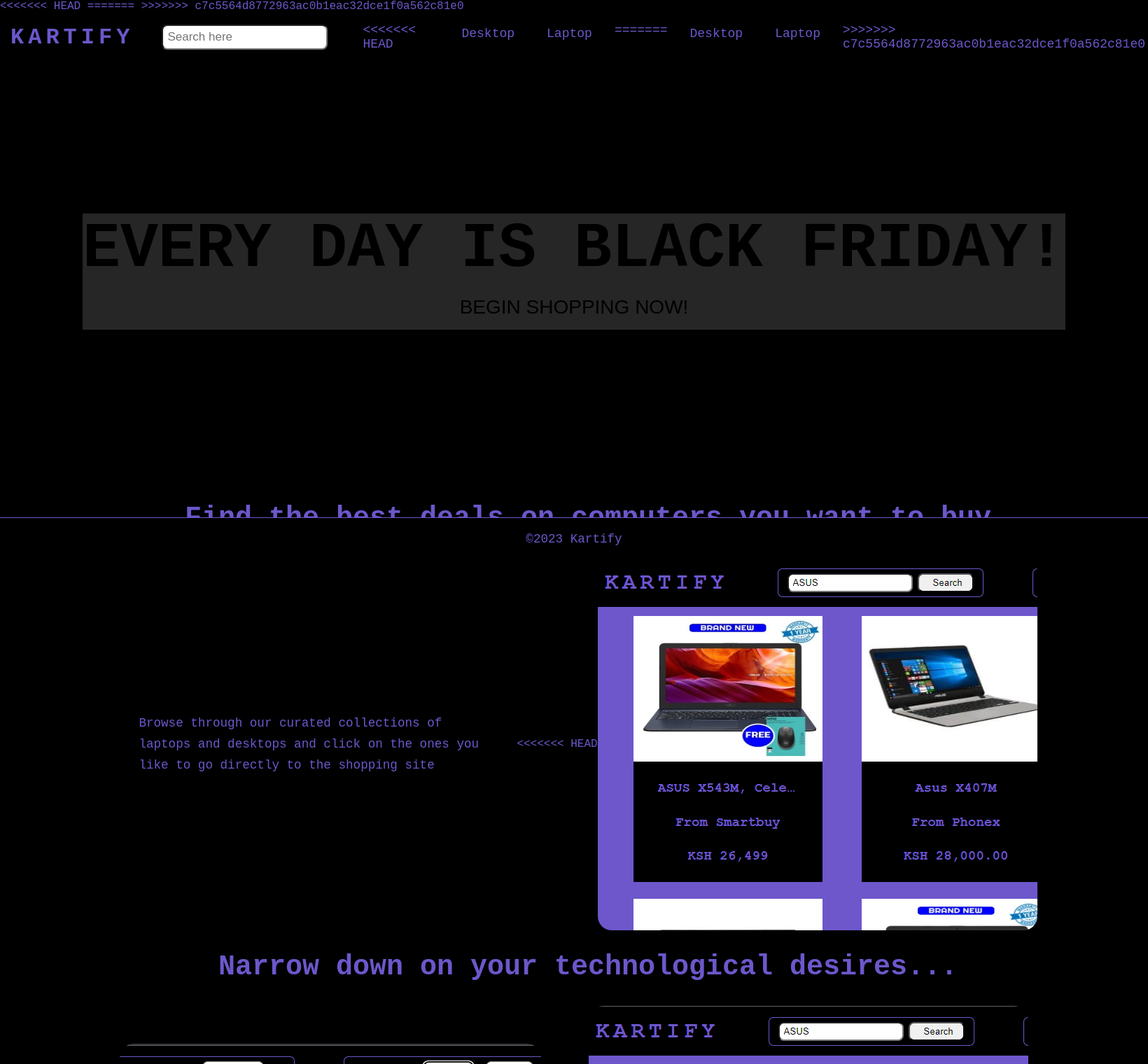
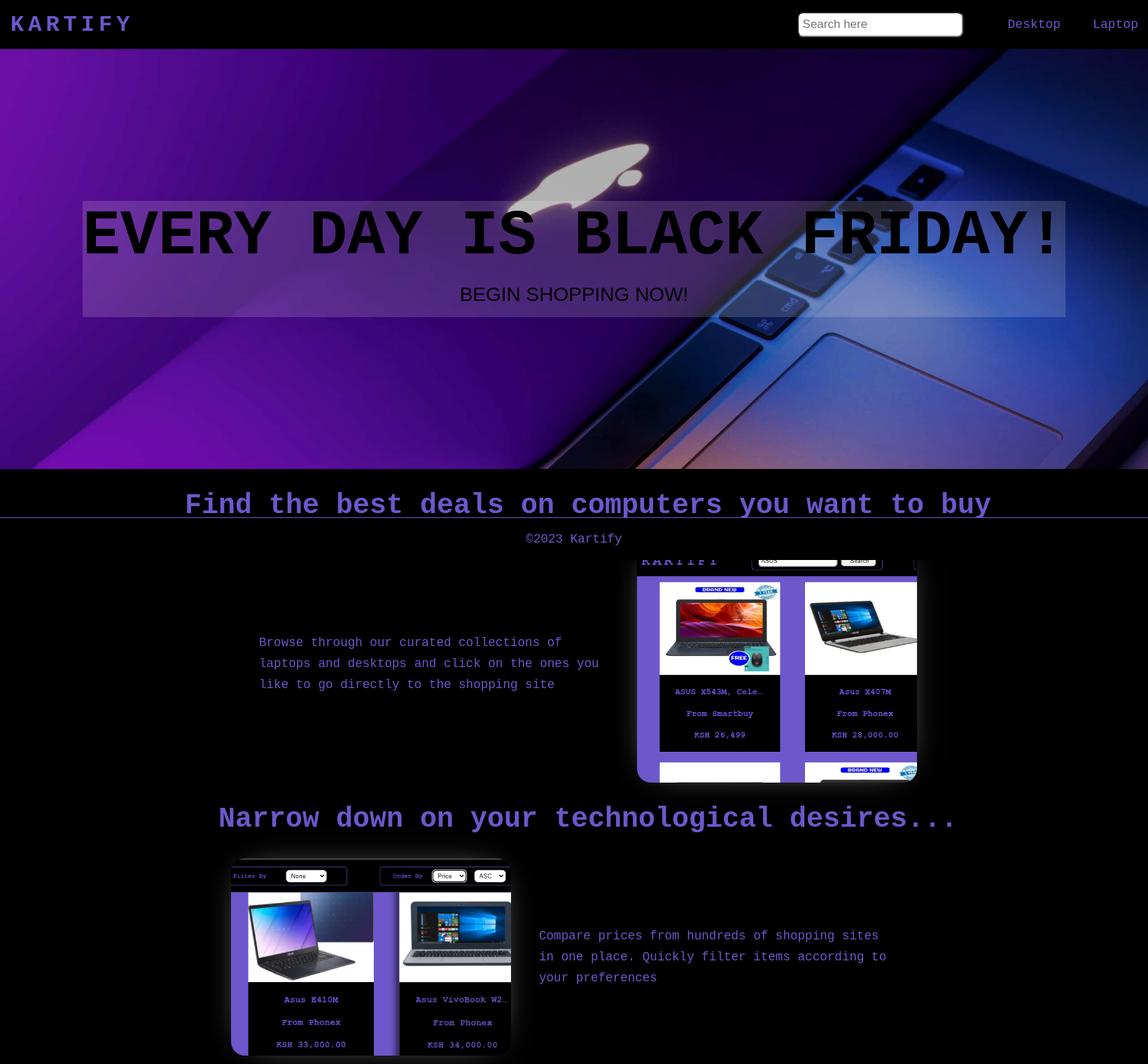
Before and after one commit to bion-slmn/Kartify, a Flask app: page / in a window 1640 px wide. Shown: the top 1520 px of the page at 70% size. Run offline with Flask 3, Linux system fonts and the light colour scheme.

Commit message:
merging confilicts

```diff
--- a/flask_app/static/styles/home_page.css
+++ b/flask_app/static/styles/home_page.css
@@ -66,11 +66,7 @@
 #bgImg {
     width: 100%;
     height: 100%;
-<<<<<<< HEAD
-    background-image: url("/static//images/hero_laptop6.jpg");
-=======
     background-image: url("./hero_laptop6.jpg");
->>>>>>> c7c5564d8772963ac0b1eac32dce1f0a562c81e0
     background-repeat: no-repeat;
     background-size: 100% auto;
     z-index: -1;
@@ -184,10 +180,7 @@
     display: flex;
     flex-flow: row wrap;
     align-items: center;
-<<<<<<< HEAD
-=======
     justify-content: center;
->>>>>>> c7c5564d8772963ac0b1eac32dce1f0a562c81e0
 }
 
 .siteShowcase p {
@@ -195,13 +188,8 @@
 }
 
 .siteShowcaseImg {
-<<<<<<< HEAD
-    width: auto;
-    height: 400px;
-=======
     max-width: 400px;
     height: auto;
->>>>>>> c7c5564d8772963ac0b1eac32dce1f0a562c81e0
     box-shadow: 0px 0px 50px -30px white;
     border-radius: 20px;
 }
--- a/flask_app/templates/home.html
+++ b/flask_app/templates/home.html
@@ -5,17 +5,10 @@
 	<meta charset="utf-8">
 	<meta name="viewport" content="width=device-width, initial-scale=1.0">
 	<title>Kartify</title>
-<<<<<<< HEAD
-	<link rel="stylesheet" href="static/styles/common.css">
-	<link rel="stylesheet" type="text/css" href="static/styles/home_page.css">
-	<script src="https://ajax.googleapis.com/ajax/libs/jquery/3.7.1/jquery.min.js"></script>
-	<script src="static/scripts/home_page.js"></script>
-=======
 	<link rel="stylesheet" href="../static/styles/common.css">
 	<link rel="stylesheet" type="text/css" href="../static/styles/home_page.css">
 	<script src="https://ajax.googleapis.com/ajax/libs/jquery/3.7.1/jquery.min.js"></script>
 	<script src="../static/scripts/home_page.js"></script>
->>>>>>> c7c5564d8772963ac0b1eac32dce1f0a562c81e0
 
 </head>
 
@@ -34,13 +27,9 @@
 				</div>
 				<!-- NAVIGATION MENUS -->
 				<div class="menu">
-<<<<<<< HEAD
-					<li><a href="#desktop" id="desktop">Desktop</a></li>
-					<li><a href="#laptop" id="laptop">Laptop</a></li>
-=======
+
 					<li><a href="/search?searchName=desktop" id="desktop">Desktop</a></li>
 					<li><a href="/search?searchName=laptop" id="laptop">Laptop</a></li>
->>>>>>> c7c5564d8772963ac0b1eac32dce1f0a562c81e0
 				</div>
 
 			</ul>
@@ -58,19 +47,12 @@
 		<div class="siteShowcase">
 			<p>Browse through our curated collections of laptops and desktops and click on the ones you like to go
 				directly to the shopping site</p>
-<<<<<<< HEAD
-			<img class="siteShowcaseImg" src="static/images/kartify-search-showcase.png">
-		</div>
-		<h2>Narrow down on your technological desires...</h2>
-		<div class="siteShowcase">
-			<img class="siteShowcaseImg" src="static/images/kartify-filter-showcase.png">
-=======
+
 			<img class="siteShowcaseImg" alt="Site screenshot" src="../static/images/kartify-search-showcase.png">
 		</div>
 		<h2>Narrow down on your technological desires...</h2>
 		<div class="siteShowcase">
 			<img class="siteShowcaseImg" alt="Site screenshot" src="../static/images/kartify-filter-showcase.png">
->>>>>>> c7c5564d8772963ac0b1eac32dce1f0a562c81e0
 			<p>Compare prices from hundreds of shopping sites in one place. Quickly filter items according to your
 				preferences</p>
 		</div>
```
